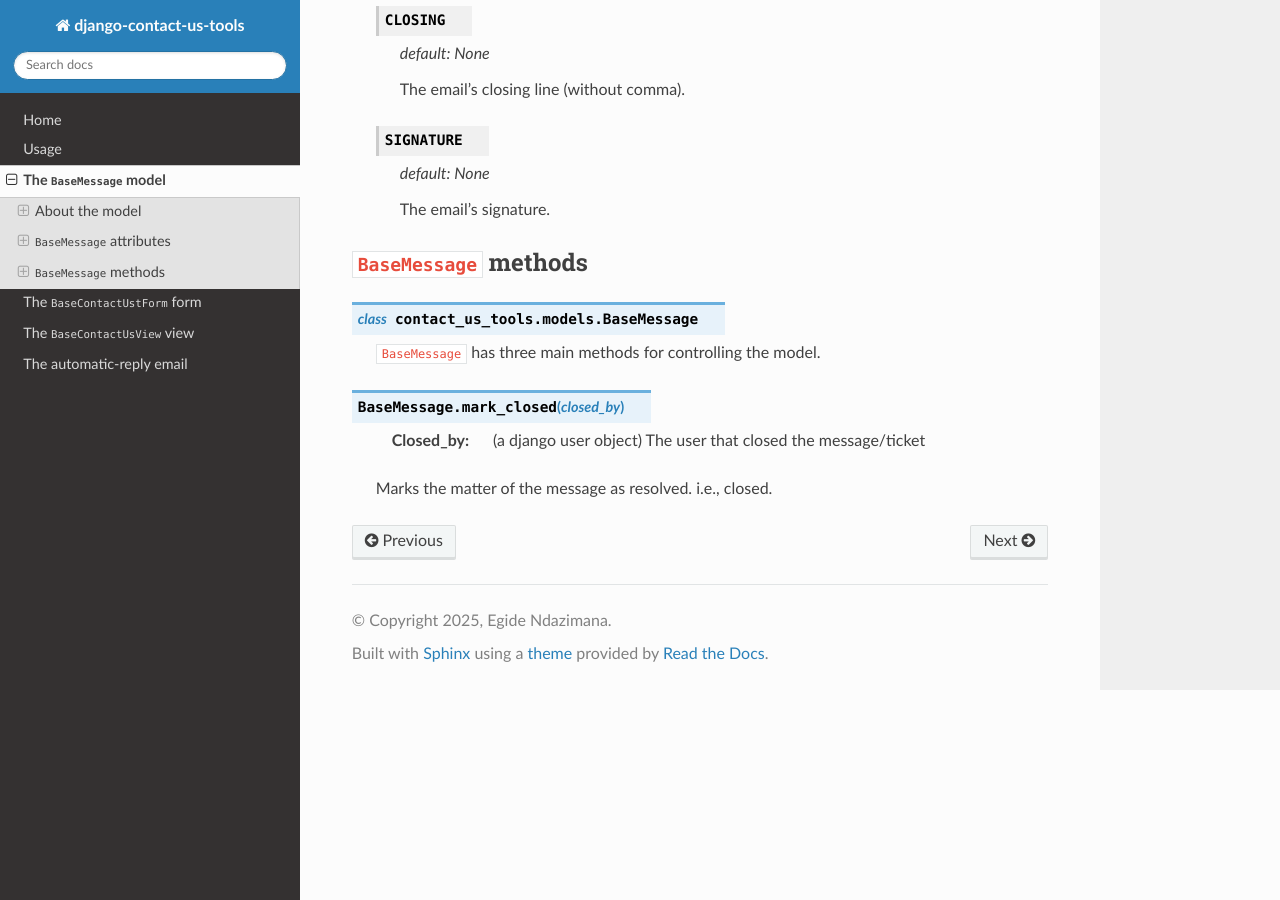
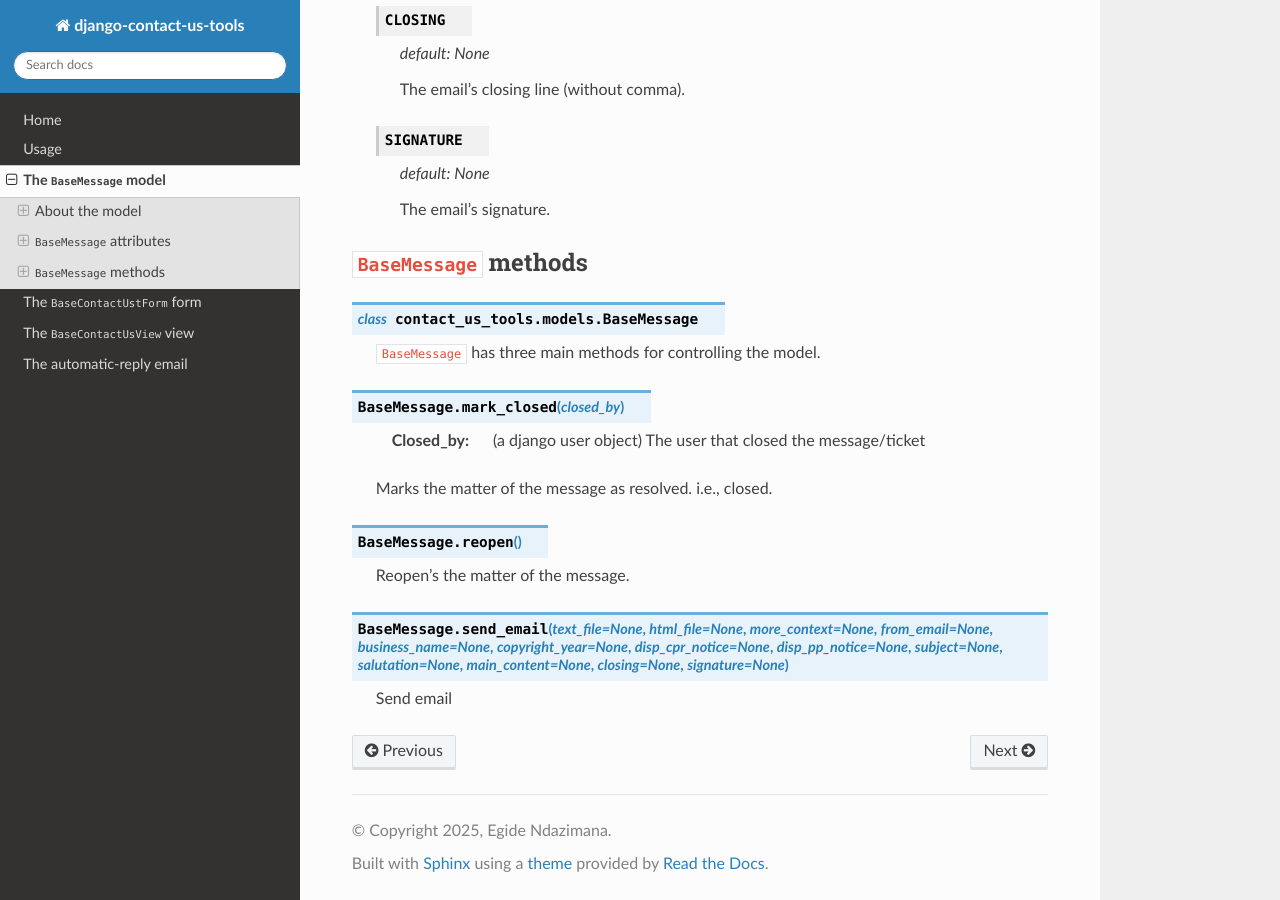
Before and after one commit to egiden/django-contact-us-tools, a Sphinx documentation site: the page built from docs/source/base_message_model.rst, in a window 1280 px wide and 900 px high, scrolled down 1852 px. Built offline with Sphinx 7.4.7 and the Read the Docs theme 3.1.0, drawn with Linux system fonts in a browser that asks for light colours.

Commit message:
Update .rst files

```diff
--- a/docs/source/base_message_model.rst
+++ b/docs/source/base_message_model.rst
@@ -104,3 +104,11 @@ About the model
     :closed_by: (a django user object) The user that closed the message/ticket
 
     Marks the matter of the message as resolved. i.e., closed.
+
+.. function:: BaseMessage.reopen()
+
+    Reopen's the matter of the message.
+
+.. function:: BaseMessage.send_email(text_file=None,html_file=None,more_context=None,from_email=None,business_name=None,copyright_year=None,disp_cpr_notice=None,disp_pp_notice=None,subject=None,salutation=None,main_content=None,closing=None,signature=None,)
+
+    Send email
```
